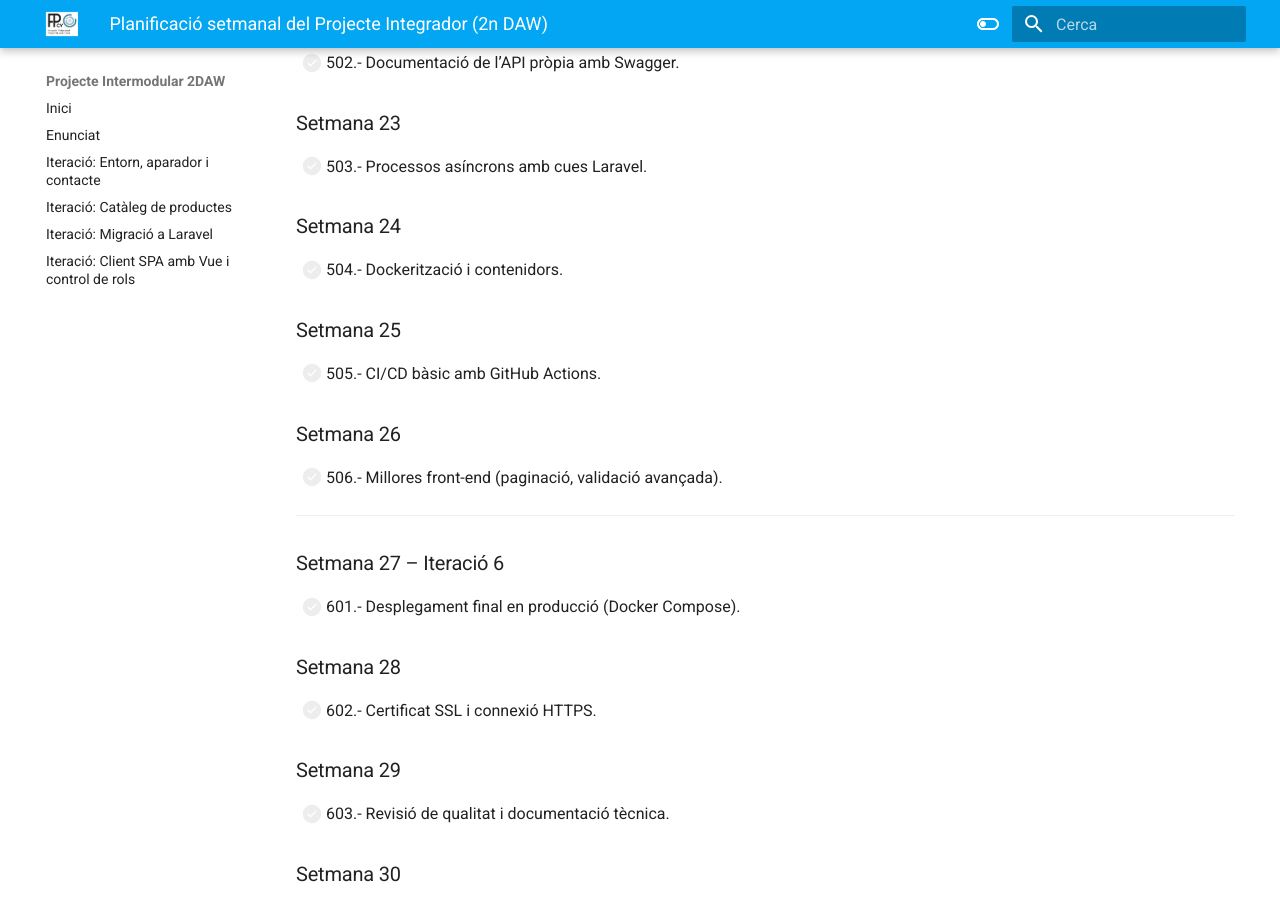
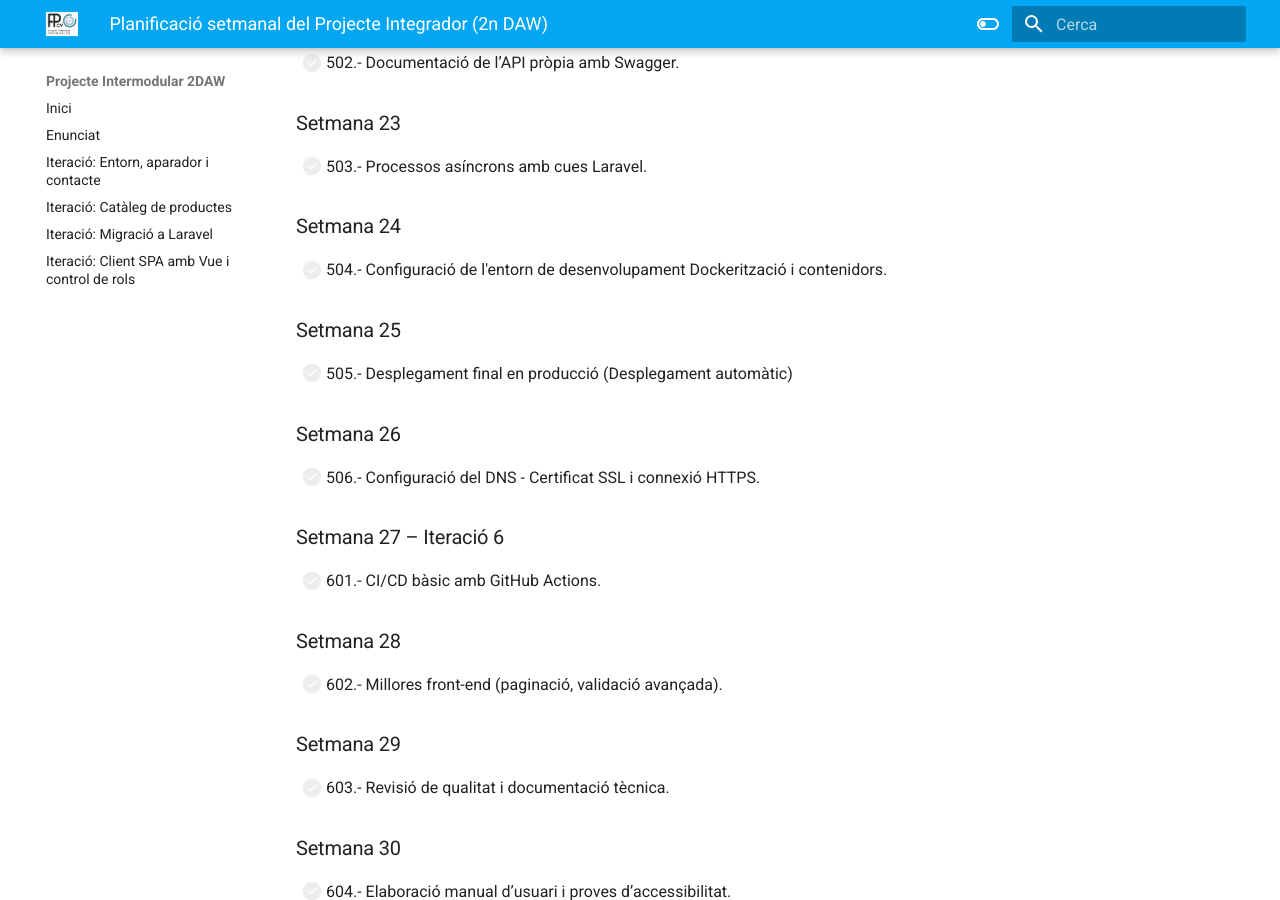
Before and after one commit to cipfpbatoi/pi2daw2526, an MkDocs documentation site: the page built from docs/planning.md, in a window 1280 px wide and 900 px high, scrolled down 2909 px. Built offline with MkDocs 1.6.1 and Material for MkDocs 9.7.7, drawn with Linux system fonts in a browser that asks for light colours.

Commit message:
Update planning.md

```diff
--- a/docs/planning.md
+++ b/docs/planning.md
@@ -96,21 +96,19 @@
 - [ ] 503.- Processos asíncrons amb cues Laravel.
 
 ### Setmana 24
-- [ ] 504.- Dockerització i contenidors.
+- [ ] 504.- Configuració de l'entorn de desenvolupament Dockerització i contenidors.
 
 ### Setmana 25
-- [ ] 505.- CI/CD bàsic amb GitHub Actions.
+- [ ] 505.- Desplegament final en producció (Desplegament automàtic)
 
 ### Setmana 26
-- [ ] 506.- Millores front-end (paginació, validació avançada).
-
----
+- [ ] 506.- Configuració del DNS - Certificat SSL i connexió HTTPS.
 
 ### Setmana 27   – Iteració 6
-- [ ] 601.- Desplegament final en producció (Docker Compose).
+- [ ] 601.- CI/CD bàsic amb GitHub Actions.
 
 ### Setmana 28
-- [ ] 602.- Certificat SSL i connexió HTTPS.
+- [ ] 602.- Millores front-end (paginació, validació avançada).
 
 ### Setmana 29
 - [ ] 603.- Revisió de qualitat i documentació tècnica.
```
